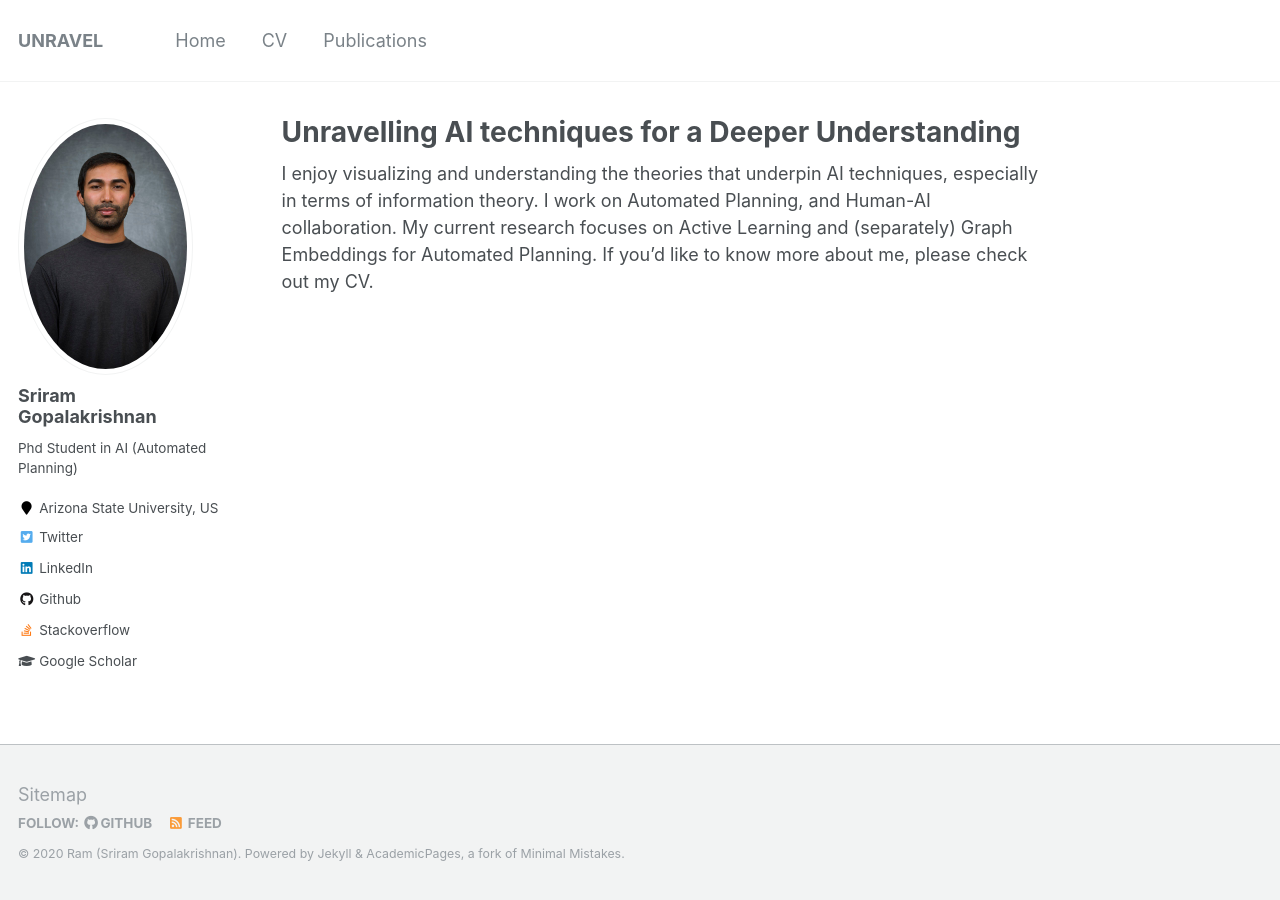
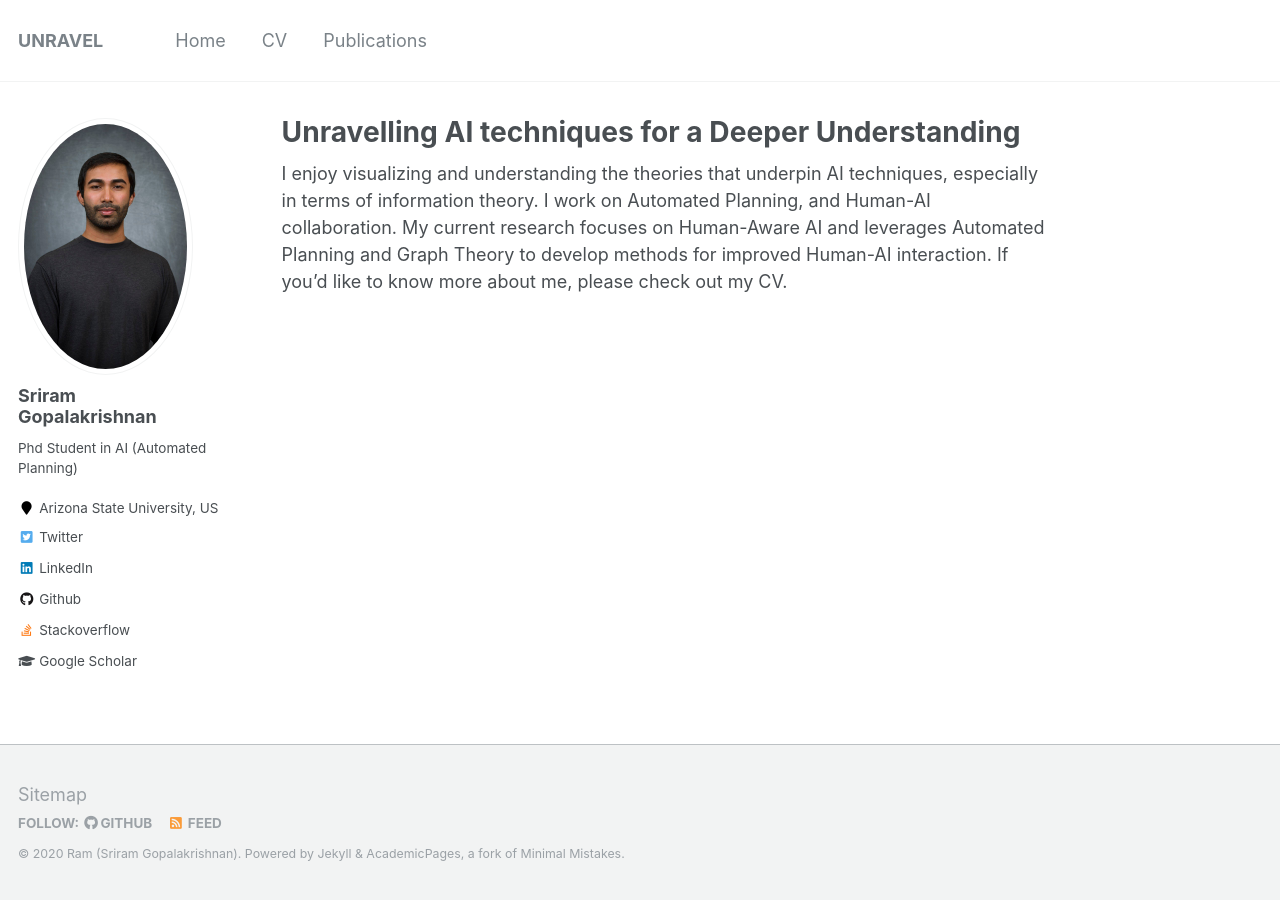
Before and after one commit to marirsg2/Sriram_Unravel, a Jekyll site: the page built from _pages/about.md, in a window 1280 px wide. Built offline with Jekyll 4.4.1, drawn with Linux system fonts in a browser that asks for light colours.

Commit message:
Update about.md

```diff
--- a/_pages/about.md
+++ b/_pages/about.md
@@ -11,6 +11,6 @@ redirect_from:
 <!-- Top navigation bar config: _data/navigation.yml -->
 
 I enjoy visualizing and understanding the theories that underpin AI techniques, especially
-in terms of information theory. I work on Automated Planning, and Human-AI collaboration. My current research focuses on Active Learning and (separately) Graph Embeddings for Automated Planning. If you'd like to know more about me, please check out my CV.
+in terms of information theory. I work on Automated Planning, and Human-AI collaboration. My current research focuses on Human-Aware AI and leverages Automated Planning and Graph Theory to develop methods for improved Human-AI interaction. If you'd like to know more about me, please check out my CV.
 
 <!-- I will post articles that describe AI techniques in this light, in the hope that the understanding and perspectives shared might help build intuitions and give a better understanding of some dense approaches in AI . -->
```
